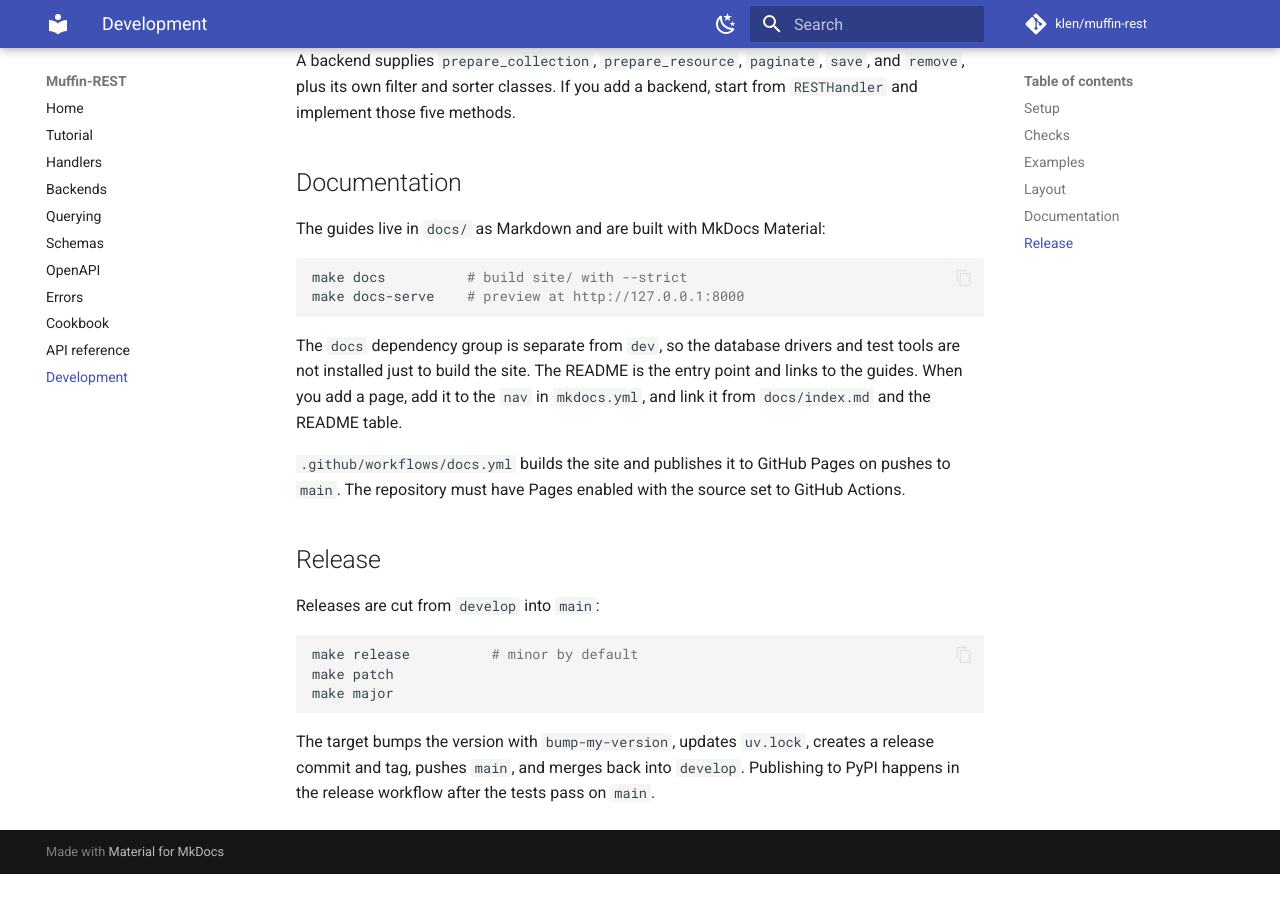
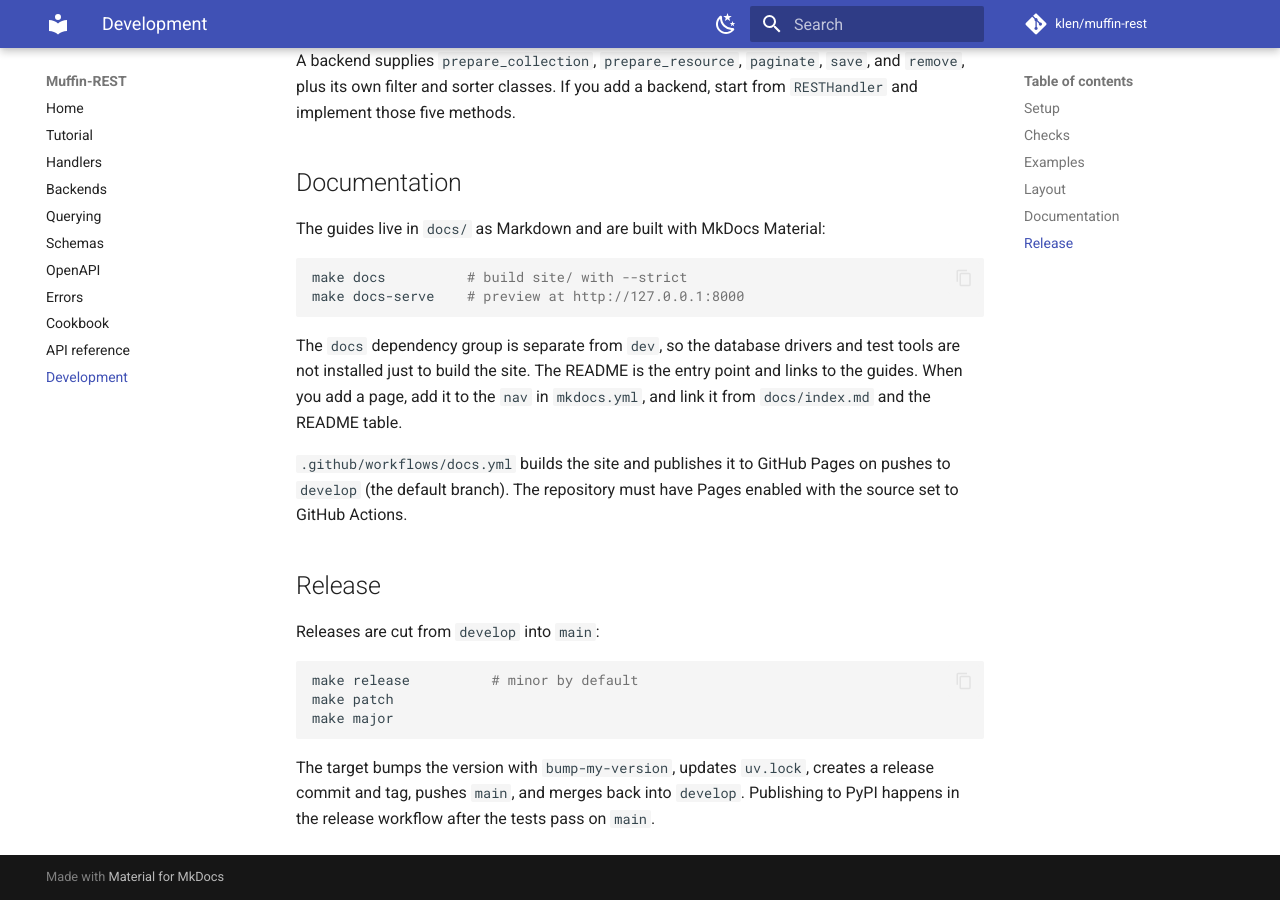
Before and after one commit to klen/muffin-rest, an MkDocs documentation site: the page built from docs/development.md, in a window 1280 px wide and 900 px high, scrolled down 1776 px. Built offline with MkDocs 1.6.1 and Material for MkDocs 9.7.7, drawn with Linux system fonts in a browser that asks for light colours; comment, search, counter and statistics services are not loaded; before the commit the page ends 2650 px from its top, so only the background shows below that.

Commit message:
docs: target develop branch for the documentation site

```diff
--- a/docs/development.md
+++ b/docs/development.md
@@ -99,8 +99,8 @@ point and links to the guides. When you add a page, add it to the `nav` in
 `mkdocs.yml`, and link it from `docs/index.md` and the README table.
 
 `.github/workflows/docs.yml` builds the site and publishes it to GitHub Pages
-on pushes to `main`. The repository must have Pages enabled with the source set
-to GitHub Actions.
+on pushes to `develop` (the default branch). The repository must have Pages
+enabled with the source set to GitHub Actions.
 
 ## Release
 
--- a/mkdocs.yml
+++ b/mkdocs.yml
@@ -3,7 +3,7 @@ site_description: REST resources for the Muffin framework
 site_url: https://klen.github.io/muffin-rest/
 repo_url: https://github.com/klen/muffin-rest
 repo_name: klen/muffin-rest
-edit_uri: edit/main/docs/
+edit_uri: edit/develop/docs/
 
 docs_dir: docs
 
```
Also changed, not shown: README.md (+12 -12 lines), 1 other file.
